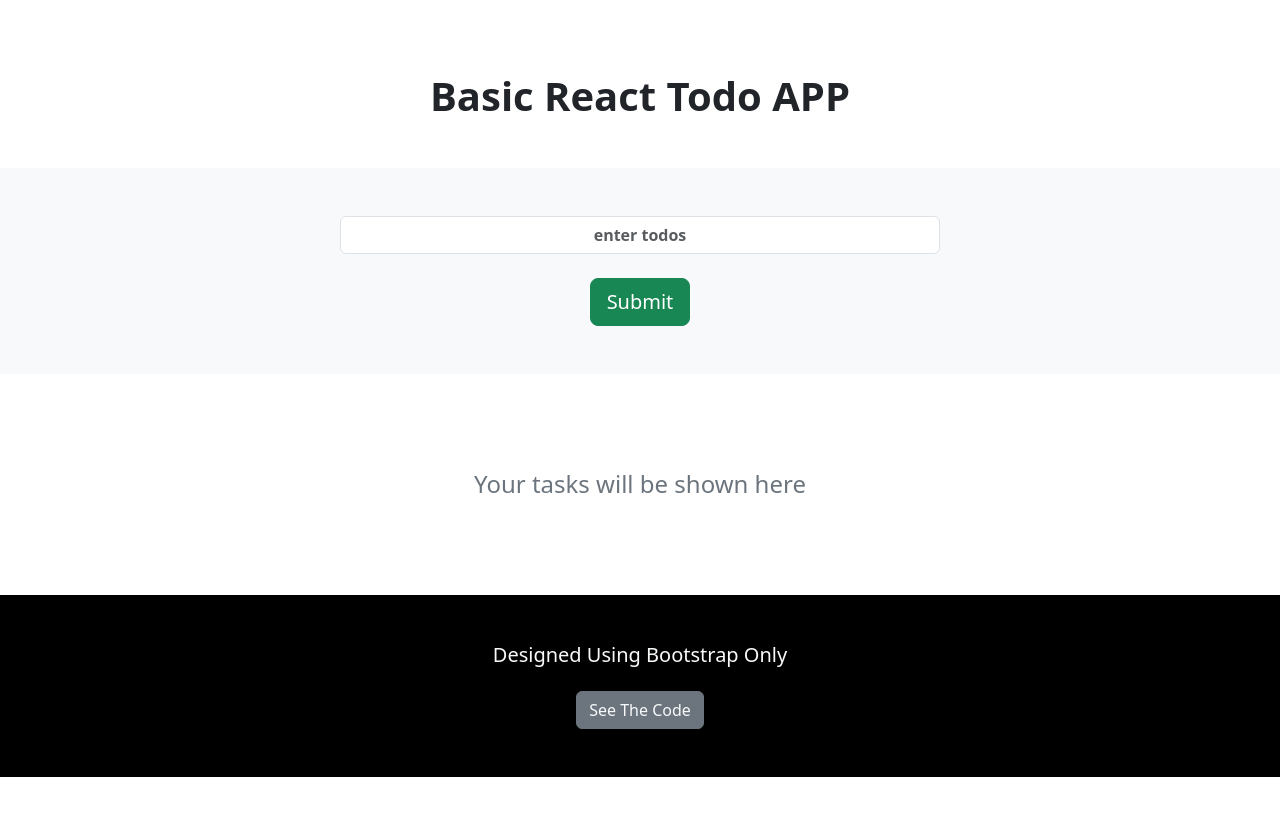
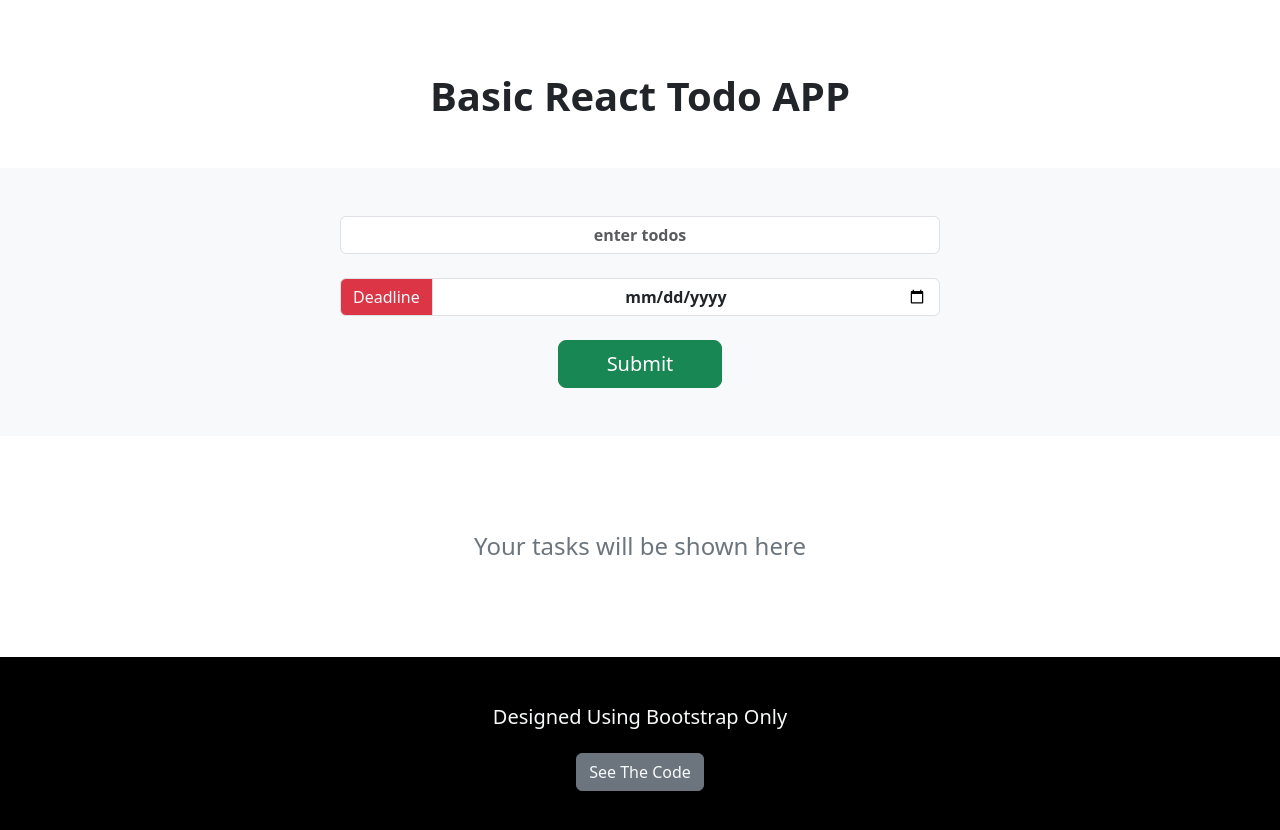
Before and after one commit to S-Alif/assignments, a React (Vite) app: page / in a window 1280 px wide. Shown: the top 830 px of the page. Before the commit the page ends 800 px from the top, so only its background shows below. Built offline with nearby package versions, Linux system fonts and the light colour scheme.

Commit message:
Update : added deadline date input form for tasks

```diff
--- a/src/components/Content.jsx
+++ b/src/components/Content.jsx
@@ -6,15 +6,17 @@ import { useState } from "react";
 const Content = ({addTodo}) => {
 
   const [todo, setTodo] = useState("")
+  const [deadline, setDeadline] = useState("")
 
   let submitTodo = (e) => {
     e.preventDefault()
 
     if(!todo) return
 
-    let newTodo = {todo, id: Date.now(), done:false}
+    let newTodo = {todo, deadline, id: Date.now(), done:false}
 
     addTodo(newTodo)
+    setDeadline("")
     setTodo("")
   }
 
@@ -22,11 +24,23 @@ const Content = ({addTodo}) => {
     <>
       <section className="form-container mt-5 bg-body-tertiary">
         <div className="container">
-          <div className="content pt-5 pb-5 text-center">
+          <div className="content pt-5 pb-5">
 
             <form action="" onSubmit={submitTodo}>
-              <input type="text" name="todo" className="form-control fw-bolder text-center" value={todo} placeholder="enter todos" onChange={(e) => setTodo(e.target.value)} />
-              <button className="btn btn-lg btn-success text-capitalize mt-4">submit</button>
+              <div className="row">
+                <div className="col-lg-12">
+                  <input type="text" name="todo" className="form-control fw-bolder text-center" value={todo} placeholder="enter todos" onChange={(e) => setTodo(e.target.value)} required />
+                </div>
+                <div className="col-lg-12 col-md-12 mt-4">
+                  <div className="input-group">
+                    <div className="input-group-text text-capitalize bg-danger text-light">deadline</div>
+                    <input type="date" name="deadline" id="deadline" className="form-control fw-bolder text-center" value={deadline} placeholder="deadline" onChange={(e) => setDeadline(e.target.value)} required />
+                  </div>
+                </div>
+                <div className="col-lg-12 text-center">
+                  <button className="btn btn-lg btn-success text-capitalize mt-4 pe-5 ps-5">submit</button>
+                </div>
+              </div>
             </form>
 
           </div>
```
